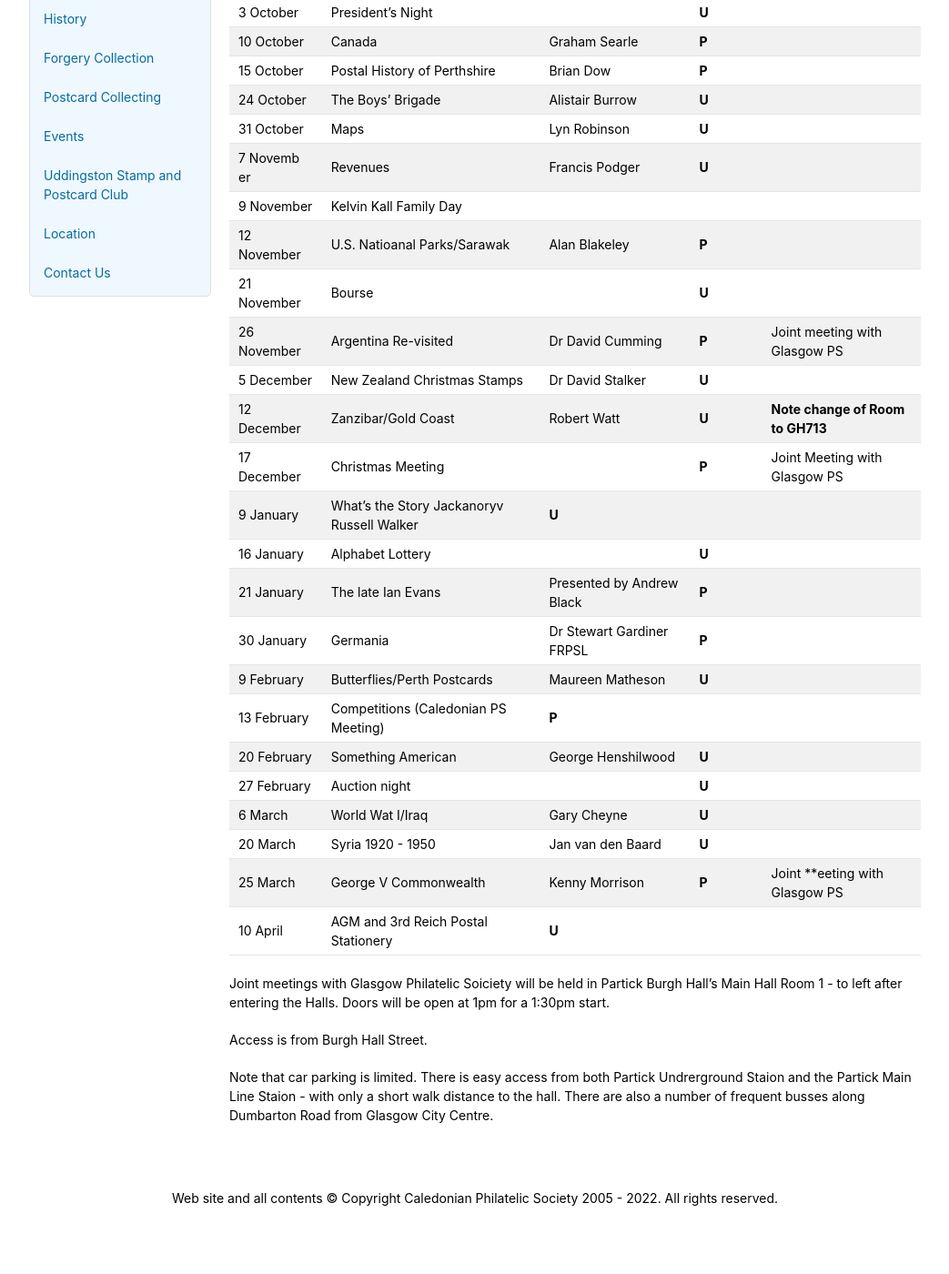
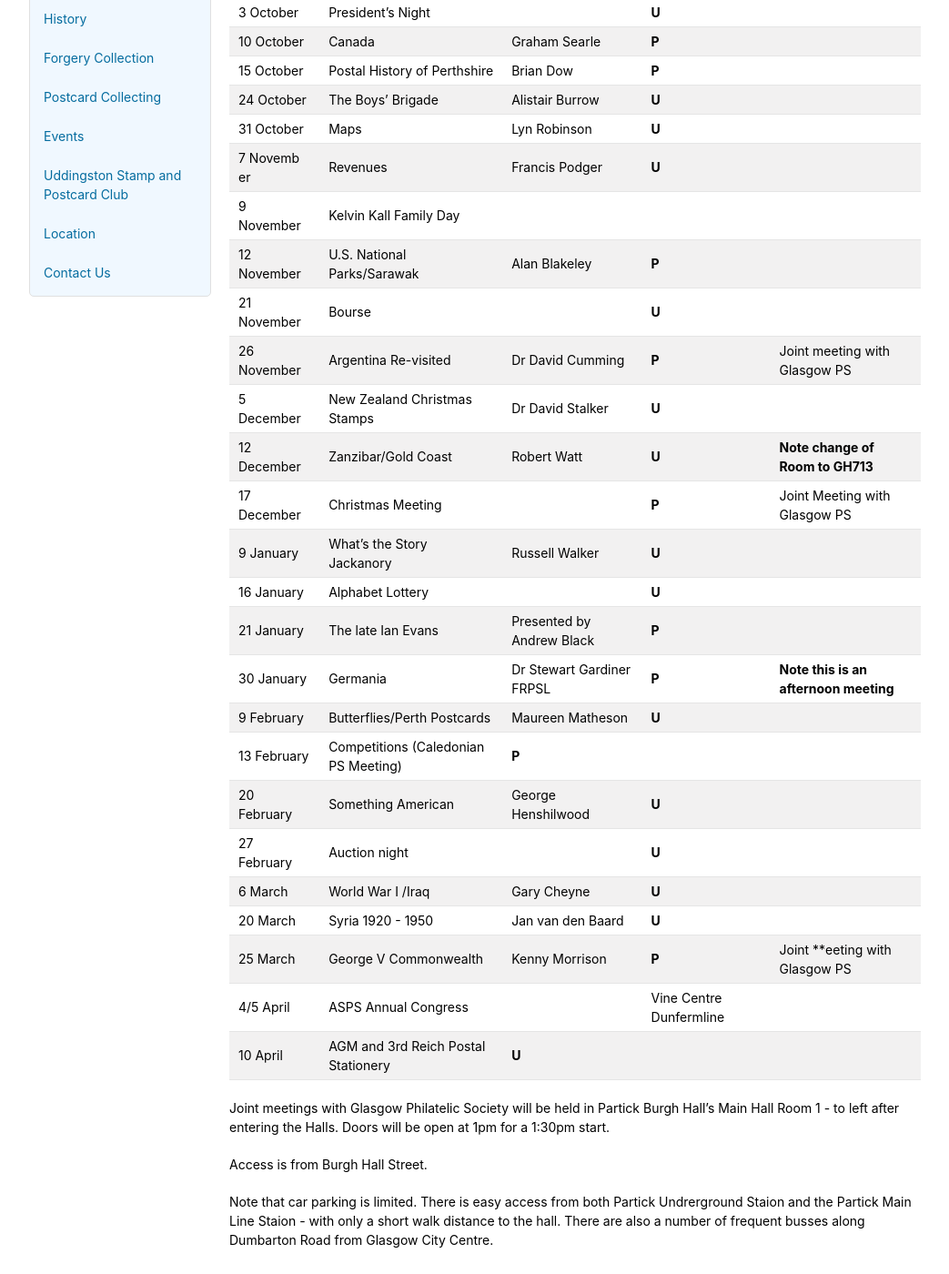
Before and after one commit to astalker/caledonian-stamps, a Jekyll site: the page built from meetings.md, in a window 1280 px wide and 1400 px high, scrolled down 480 px. Shown: the whole window at 91% size, without its empty margins (118-1161 px from the left). Built offline with Jekyll 4.4.1, drawn with Linux system fonts in a browser that asks for light colours; our own code applies the rules of GitHub Pages for plain Markdown files.

Commit message:
Some minor corrections

```diff
--- a/meetings.md
+++ b/meetings.md
@@ -17,26 +17,27 @@ Date  | Subject | Displayer | Location | Joint Meetings |
 31 October | Maps | Lyn Robinson |**U**
 7 Novemb er | Revenues | Francis Podger | **U**
 9 November | Kelvin Kall Family Day
-12 November | U.S. Natioanal Parks/Sarawak| Alan Blakeley| **P**
+12 November | U.S. National Parks/Sarawak| Alan Blakeley| **P**
 21 November |Bourse | | **U**
 26 November |Argentina Re-visited | Dr David Cumming | **P** |Joint meeting with Glasgow PS
 5 December | New Zealand Christmas Stamps | Dr David Stalker | **U**
 12 December | Zanzibar/Gold Coast | Robert Watt |**U** | **Note change of Room to GH713**
 17 December | Christmas Meeting | | **P** | Joint Meeting with Glasgow PS
-9 January | What's the Story Jackanoryv Russell Walker | **U**
-16 January |Alphabet Lottery | | **U**
+9 January | What's the Story Jackanory | Russell Walker | **U**
+16 January | Alphabet Lottery | | **U**
 21 January | The late Ian Evans | Presented by Andrew Black | **P**
-30 January |Germania | Dr Stewart Gardiner FRPSL | **P**
+30 January | Germania | Dr Stewart Gardiner FRPSL | **P** | **Note this is an afternoon meeting**
 9 February | Butterflies/Perth Postcards | Maureen Matheson | **U**
 13 February | Competitions (Caledonian PS Meeting) | **P**
 20 February | Something American | George Henshilwood | **U**
 27 February | Auction night | | **U**
-6 March | World Wat I/Iraq | Gary Cheyne |**U**
+6 March | World War I /Iraq | Gary Cheyne |**U**
 20 March | Syria 1920 - 1950 |Jan van den Baard | **U**
 25 March | George V Commonwealth | Kenny Morrison |**P** | Joint **eeting with Glasgow PS
+4/5 April | ASPS Annual Congress || Vine Centre Dunfermline
 10 April |AGM and 3rd Reich Postal Stationery | **U**
 
-Joint meetings with Glasgow Philatelic Soiciety will be held in Partick Burgh Hall's Main Hall Room 1 - to left after entering the Halls. Doors will be open at 1pm for a 1:30pm start.
+Joint meetings with Glasgow Philatelic Society will be held in Partick Burgh Hall's Main Hall Room 1 - to left after entering the Halls. Doors will be open at 1pm for a 1:30pm start.
 
 Access is from Burgh Hall Street.
 
```
